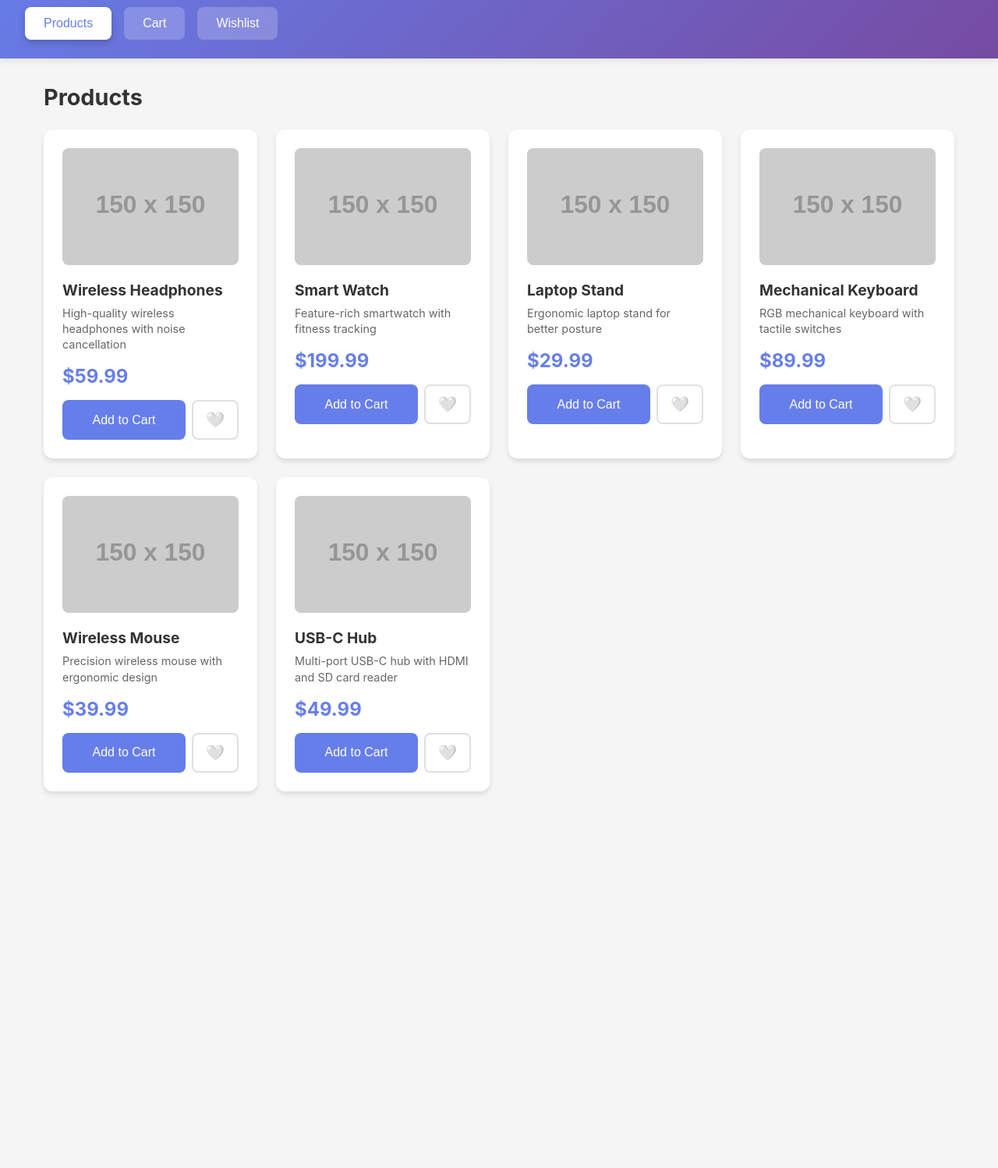
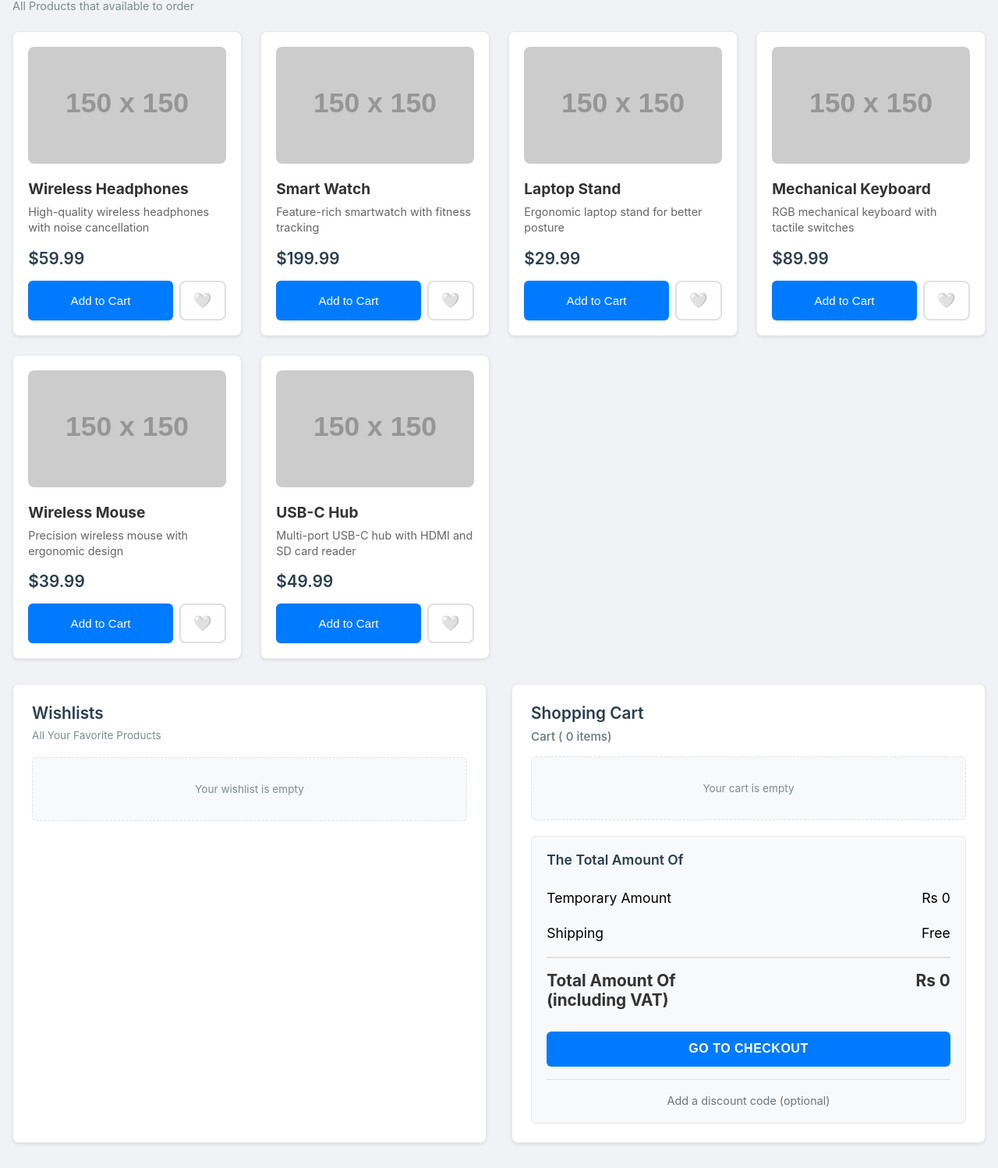
Before and after one commit to acciojob/shopping-cart-redux-Laxmikant2002, a React app: page / in a window 1280 px wide. Shown: the part 70-1568 px from the top of the page at 78% size. Before the commit the page ends 1117 px from the top, so only its background shows below. Built offline with nearby package versions, Linux system fonts and the light colour scheme; placeholder pictures from the web are drawn by us.

Commit message:
task done

```diff
--- a/src/components/App.js
+++ b/src/components/App.js
@@ -1,43 +1,19 @@
 
-import React, { useState } from "react";
+import React from "react";
 import './../styles/App.css';
 import ProductList from './ProductList';
 import Cart from './Cart';
 import Wishlist from './Wishlist';
 
 const App = () => {
-  const [activeTab, setActiveTab] = useState('products');
-
   return (
     <div className="app">
-      <header className="app-header">
-        <h1>🛒 Shopping Cart Redux</h1>
-        <nav className="nav-tabs">
-          <button
-            className={activeTab === 'products' ? 'active' : ''}
-            onClick={() => setActiveTab('products')}
-          >
-            Products
-          </button>
-          <button
-            className={activeTab === 'cart' ? 'active' : ''}
-            onClick={() => setActiveTab('cart')}
-          >
-            Cart
-          </button>
-          <button
-            className={activeTab === 'wishlist' ? 'active' : ''}
-            onClick={() => setActiveTab('wishlist')}
-          >
-            Wishlist
-          </button>
-        </nav>
-      </header>
-
       <main className="app-main">
-        {activeTab === 'products' && <ProductList />}
-        {activeTab === 'cart' && <Cart />}
-        {activeTab === 'wishlist' && <Wishlist />}
+        <ProductList />
+        <div className="bottom-section">
+          <Wishlist />
+          <Cart />
+        </div>
       </main>
     </div>
   )
--- a/src/components/Cart.js
+++ b/src/components/Cart.js
@@ -60,7 +60,29 @@ const Cart = () => {
     return (
       <div className="cart">
         <h2>Shopping Cart</h2>
+        <div className="cart-header">
+          <p>Cart ( 0 items)</p>
+        </div>
         <p className="empty-message">Your cart is empty</p>
+        <div className="cart-summary">
+          <h3>The Total Amount Of</h3>
+          <div className="summary-row">
+            <span>Temporary Amount</span>
+            <span>Rs 0</span>
+          </div>
+          <div className="summary-row">
+            <span>Shipping</span>
+            <span>Free</span>
+          </div>
+          <div className="summary-row total">
+            <span>Total Amount Of<br/>(including VAT)</span>
+            <span>Rs 0</span>
+          </div>
+          <button className="btn-checkout">Go to checkout</button>
+          <div className="coupon-link">
+            <span>Add a discount code (optional)</span>
+          </div>
+        </div>
       </div>
     );
   }
@@ -68,6 +90,9 @@ const Cart = () => {
   return (
     <div className="cart">
       <h2>Shopping Cart</h2>
+      <div className="cart-header">
+        <p>Cart ( {items.length} items)</p>
+      </div>
       <div className="cart-items">
         {items.map((item) => (
           <div key={item.id} className="cart-item">
@@ -123,21 +148,29 @@ const Cart = () => {
       </div>
 
       <div className="cart-summary">
+        <h3>The Total Amount Of</h3>
         <div className="summary-row">
-          <span>Subtotal:</span>
-          <span>${calculateSubtotal().toFixed(2)}</span>
+          <span>Temporary Amount</span>
+          <span>Rs {calculateSubtotal().toFixed(2)}</span>
+        </div>
+        <div className="summary-row">
+          <span>Shipping</span>
+          <span>Free</span>
         </div>
         {discount > 0 && (
           <div className="summary-row discount">
-            <span>Discount ({discount}%):</span>
-            <span>-${calculateDiscount().toFixed(2)}</span>
+            <span>Discount ({discount}%)</span>
+            <span>-Rs {calculateDiscount().toFixed(2)}</span>
           </div>
         )}
         <div className="summary-row total">
-          <span>Total:</span>
-          <span>${calculateTotal().toFixed(2)}</span>
+          <span>Total Amount Of<br/>(including VAT)</span>
+          <span>Rs {calculateTotal().toFixed(2)}</span>
         </div>
-        <button className="btn-checkout">Proceed to Checkout</button>
+        <button className="btn-checkout">Go to checkout</button>
+        <div className="coupon-link">
+          <span>Add a discount code (optional)</span>
+        </div>
       </div>
     </div>
   );
--- a/src/components/ProductList.js
+++ b/src/components/ProductList.js
@@ -7,6 +7,14 @@ import products from '../data/products';
 const ProductList = () => {
   const dispatch = useDispatch();
   const wishlistItems = useSelector((state) => state.wishlist.items);
+  const cartItems = useSelector((state) => state.cart.items);
+
+  // Filter out products that are already in cart or wishlist
+  const availableProducts = products.filter(product => {
+    const inCart = cartItems.some(item => item.id === product.id);
+    const inWishlist = wishlistItems.some(item => item.id === product.id);
+    return !inCart && !inWishlist;
+  });
 
   const handleAddToCart = (product) => {
     dispatch(addToCart(product));
@@ -27,9 +35,13 @@ const ProductList = () => {
 
   return (
     <div className="product-list">
-      <h2>Products</h2>
+      <h2>All Products</h2>
+      <p>All Products that available to order</p>
+      {availableProducts.length === 0 ? (
+        <p className="empty-message">All products have been added to cart or wishlist!</p>
+      ) : (
       <div className="products-grid">
-        {products.map((product) => (
+        {availableProducts.map((product) => (
           <div key={product.id} className="product-card">
             <img src={product.image} alt={product.name} />
             <h3>{product.name}</h3>
@@ -52,6 +64,7 @@ const ProductList = () => {
           </div>
         ))}
       </div>
+      )}
     </div>
   );
 };
--- a/src/components/Wishlist.js
+++ b/src/components/Wishlist.js
@@ -16,10 +16,15 @@ const Wishlist = () => {
     dispatch(removeFromWishlist(item.id));
   };
 
+  const handleRemoveFromWishlist = (id) => {
+    dispatch(removeFromWishlist(id));
+  };
+
   if (wishlistItems.length === 0) {
     return (
       <div className="wishlist">
-        <h2>Wishlist</h2>
+        <h2>Wishlists</h2>
+        <p>All Your Favorite Products</p>
         <p className="empty-message">Your wishlist is empty</p>
       </div>
     );
@@ -27,7 +32,8 @@ const Wishlist = () => {
 
   return (
     <div className="wishlist">
-      <h2>Wishlist</h2>
+      <h2>Wishlists</h2>
+      <p>All Your Favorite Products</p>
       <div className="wishlist-items">
         {wishlistItems.map((item) => (
           <div key={item.id} className="wishlist-item">
@@ -46,7 +52,7 @@ const Wishlist = () => {
               </button>
               <button
                 className="btn-remove"
-                onClick={() => handleRemove(item.id)}
+                onClick={() => handleRemoveFromWishlist(item.id)}
               >
                 Remove
               </button>
--- a/src/styles/App.css
+++ b/src/styles/App.css
@@ -10,66 +10,43 @@ body {
     sans-serif;
   -webkit-font-smoothing: antialiased;
   -moz-osx-font-smoothing: grayscale;
-  background-color: #f5f5f5;
+  background-color: #f0f2f5;
 }
 
 .app {
   min-height: 100vh;
 }
 
-/* Header Styles */
-.app-header {
-  background: linear-gradient(135deg, #667eea 0%, #764ba2 100%);
-  color: white;
-  padding: 1.5rem 2rem;
-  box-shadow: 0 2px 10px rgba(0, 0, 0, 0.1);
+/* Main Content */
+.app-main {
+  max-width: 1400px;
+  margin: 0 auto;
+  padding: 2rem 1rem;
 }
 
-.app-header h1 {
-  margin-bottom: 1rem;
-  font-size: 2rem;
-}
-
-.nav-tabs {
-  display: flex;
-  gap: 1rem;
-}
-
-.nav-tabs button {
-  background: rgba(255, 255, 255, 0.2);
-  color: white;
-  border: none;
-  padding: 0.75rem 1.5rem;
-  border-radius: 8px;
-  cursor: pointer;
-  font-size: 1rem;
-  font-weight: 500;
-  transition: all 0.3s ease;
-}
-
-.nav-tabs button:hover {
-  background: rgba(255, 255, 255, 0.3);
-  transform: translateY(-2px);
-}
-
-.nav-tabs button.active {
-  background: white;
-  color: #667eea;
-  box-shadow: 0 4px 8px rgba(0, 0, 0, 0.2);
-}
-
-/* Main Content */
-.app-main {
-  max-width: 1200px;
-  margin: 2rem auto;
-  padding: 0 1rem;
+.bottom-section {
+  display: grid;
+  grid-template-columns: 1fr 1fr;
+  gap: 2rem;
+  margin-top: 2rem;
 }
 
 /* Product List Styles */
+.product-list {
+  margin-bottom: 2rem;
+}
+
 .product-list h2 {
-  font-size: 1.8rem;
+  font-size: 1.5rem;
+  margin-bottom: 0.5rem;
+  color: #2c3e50;
+  font-weight: 600;
+}
+
+.product-list > p {
+  font-size: 0.9rem;
+  color: #7f8c8d;
   margin-bottom: 1.5rem;
-  color: #333;
 }
 
 .products-grid {
@@ -80,15 +57,16 @@ body {
 
 .product-card {
   background: white;
-  border-radius: 12px;
-  padding: 1.5rem;
-  box-shadow: 0 4px 6px rgba(0, 0, 0, 0.1);
-  transition: transform 0.3s ease, box-shadow 0.3s ease;
+  border-radius: 8px;
+  padding: 1.2rem;
+  box-shadow: 0 2px 4px rgba(0, 0, 0, 0.08);
+  transition: transform 0.2s ease, box-shadow 0.2s ease;
+  border: 1px solid #e8e8e8;
 }
 
 .product-card:hover {
-  transform: translateY(-5px);
-  box-shadow: 0 8px 15px rgba(0, 0, 0, 0.15);
+  transform: translateY(-3px);
+  box-shadow: 0 4px 12px rgba(0, 0, 0, 0.12);
 }
 
 .product-card img {
@@ -113,9 +91,9 @@ body {
 }
 
 .product-card .price {
-  font-size: 1.5rem;
-  font-weight: bold;
-  color: #667eea;
+  font-size: 1.3rem;
+  font-weight: 600;
+  color: #2c3e50;
   margin-bottom: 1rem;
 }
 
@@ -126,19 +104,19 @@ body {
 
 .btn-add-cart {
   flex: 1;
-  background: #667eea;
+  background: #007bff;
   color: white;
   border: none;
-  padding: 0.75rem;
-  border-radius: 8px;
+  padding: 0.65rem;
+  border-radius: 6px;
   cursor: pointer;
-  font-size: 1rem;
+  font-size: 0.95rem;
   font-weight: 500;
-  transition: background 0.3s ease;
+  transition: background 0.2s ease;
 }
 
 .btn-add-cart:hover {
-  background: #5568d3;
+  background: #0056b3;
 }
 
 .btn-wishlist {
@@ -160,29 +138,47 @@ body {
 }
 
 /* Cart Styles */
+.cart,
+.wishlist {
+  background: white;
+  border-radius: 8px;
+  padding: 1.5rem;
+  box-shadow: 0 2px 4px rgba(0, 0, 0, 0.08);
+  border: 1px solid #e8e8e8;
+}
+
 .cart h2,
 .wishlist h2 {
-  font-size: 1.8rem;
-  margin-bottom: 1.5rem;
-  color: #333;
+  font-size: 1.3rem;
+  margin-bottom: 0.5rem;
+  color: #2c3e50;
+  font-weight: 600;
+}
+
+.cart > p,
+.wishlist > p {
+  font-size: 0.85rem;
+  color: #7f8c8d;
+  margin-bottom: 1.2rem;
 }
 
 .empty-message {
   text-align: center;
-  font-size: 1.2rem;
-  color: #999;
-  padding: 3rem;
-  background: white;
-  border-radius: 12px;
+  font-size: 1rem;
+  color: #95a5a6;
+  padding: 2rem;
+  background: #f8f9fa;
+  border-radius: 6px;
+  border: 1px dashed #dee2e6;
 }
 
 .cart-items,
 .wishlist-items {
-  background: white;
-  border-radius: 12px;
-  padding: 1.5rem;
-  margin-bottom: 1.5rem;
-  box-shadow: 0 4px 6px rgba(0, 0, 0, 0.1);
+  background: #fafafa;
+  border-radius: 6px;
+  padding: 1rem;
+  margin-bottom: 1rem;
+  border: 1px solid #e8e8e8;
 }
 
 .cart-item,
@@ -230,22 +226,22 @@ body {
 }
 
 .quantity-controls button {
-  background: #667eea;
+  background: #007bff;
   color: white;
   border: none;
-  width: 32px;
-  height: 32px;
-  border-radius: 6px;
+  width: 28px;
+  height: 28px;
+  border-radius: 4px;
   cursor: pointer;
-  font-size: 1.2rem;
+  font-size: 1rem;
   display: flex;
   align-items: center;
   justify-content: center;
-  transition: background 0.3s ease;
+  transition: background 0.2s ease;
 }
 
 .quantity-controls button:hover {
-  background: #5568d3;
+  background: #0056b3;
 }
 
 .quantity-controls span {
@@ -263,34 +259,35 @@ body {
 }
 
 .btn-remove {
-  background: #ff4757;
+  background: #dc3545;
   color: white;
   border: none;
-  width: 32px;
-  height: 32px;
-  border-radius: 6px;
+  width: 28px;
+  height: 28px;
+  border-radius: 4px;
   cursor: pointer;
-  font-size: 1.2rem;
-  transition: background 0.3s ease;
+  font-size: 1rem;
+  transition: background 0.2s ease;
 }
 
 .btn-remove:hover {
-  background: #ff3838;
+  background: #c82333;
 }
 
 /* Coupon Section */
 .coupon-section {
-  background: white;
-  border-radius: 12px;
-  padding: 1.5rem;
-  margin-bottom: 1.5rem;
-  box-shadow: 0 4px 6px rgba(0, 0, 0, 0.1);
+  background: #f8f9fa;
+  border-radius: 6px;
+  padding: 1rem;
+  margin-bottom: 1rem;
+  border: 1px solid #e8e8e8;
 }
 
 .coupon-section h3 {
-  font-size: 1.3rem;
-  margin-bottom: 1rem;
-  color: #333;
+  font-size: 1.1rem;
+  margin-bottom: 0.8rem;
+  color: #2c3e50;
+  font-weight: 600;
 }
 
 .coupon-input-group {
@@ -313,27 +310,27 @@ body {
 }
 
 .coupon-input-group button {
-  background: #667eea;
+  background: #007bff;
   color: white;
   border: none;
-  padding: 0.75rem 1.5rem;
-  border-radius: 8px;
+  padding: 0.65rem 1.2rem;
+  border-radius: 6px;
   cursor: pointer;
-  font-size: 1rem;
+  font-size: 0.95rem;
   font-weight: 500;
-  transition: background 0.3s ease;
+  transition: background 0.2s ease;
 }
 
 .coupon-input-group button:hover {
-  background: #5568d3;
+  background: #0056b3;
 }
 
 .btn-remove-coupon {
-  background: #ff4757 !important;
+  background: #dc3545 !important;
 }
 
 .btn-remove-coupon:hover {
-  background: #ff3838 !important;
+  background: #c82333 !important;
 }
 
 .coupon-message {
@@ -361,10 +358,45 @@ body {
 
 /* Cart Summary */
 .cart-summary {
-  background: white;
-  border-radius: 12px;
-  padding: 1.5rem;
-  box-shadow: 0 4px 6px rgba(0, 0, 0, 0.1);
+  background: #f8f9fa;
+  border-radius: 6px;
+  padding: 1.2rem;
+  border: 1px solid #e8e8e8;
+}
+
+.cart-summary h3 {
+  font-size: 1.1rem;
+  color: #2c3e50;
+  font-weight: 600;
+  margin-bottom: 1rem;
+}
+
+.cart-header {
+  margin-bottom: 1rem;
+}
+
+.cart-header p {
+  font-size: 0.95rem;
+  color: #6c757d;
+  font-weight: 500;
+}
+
+.coupon-link {
+  text-align: center;
+  margin-top: 1rem;
+  padding-top: 1rem;
+  border-top: 1px solid #dee2e6;
+}
+
+.coupon-link span {
+  font-size: 0.9rem;
+  color: #6c757d;
+  cursor: pointer;
+}
+
+.coupon-link span:hover {
+  color: #007bff;
+  text-decoration: underline;
 }
 
 .summary-row {
@@ -389,20 +421,22 @@ body {
 
 .btn-checkout {
   width: 100%;
-  background: #28a745;
+  background: #007bff;
   color: white;
   border: none;
-  padding: 1rem;
-  border-radius: 8px;
+  padding: 0.85rem;
+  border-radius: 6px;
   cursor: pointer;
-  font-size: 1.1rem;
-  font-weight: bold;
+  font-size: 1rem;
+  font-weight: 600;
   margin-top: 1rem;
-  transition: background 0.3s ease;
+  transition: background 0.2s ease;
+  text-transform: uppercase;
+  letter-spacing: 0.5px;
 }
 
 .btn-checkout:hover {
-  background: #218838;
+  background: #0056b3;
 }
 
 /* Wishlist Specific Styles */
@@ -435,15 +469,13 @@ body {
 }
 
 /* Responsive Design */
+@media (max-width: 1024px) {
+  .bottom-section {
+    grid-template-columns: 1fr;
+  }
+}
+
 @media (max-width: 768px) {
-  .app-header h1 {
-    font-size: 1.5rem;
-  }
-
-  .nav-tabs {
-    flex-direction: column;
-  }
-
   .products-grid {
     grid-template-columns: 1fr;
   }
```
